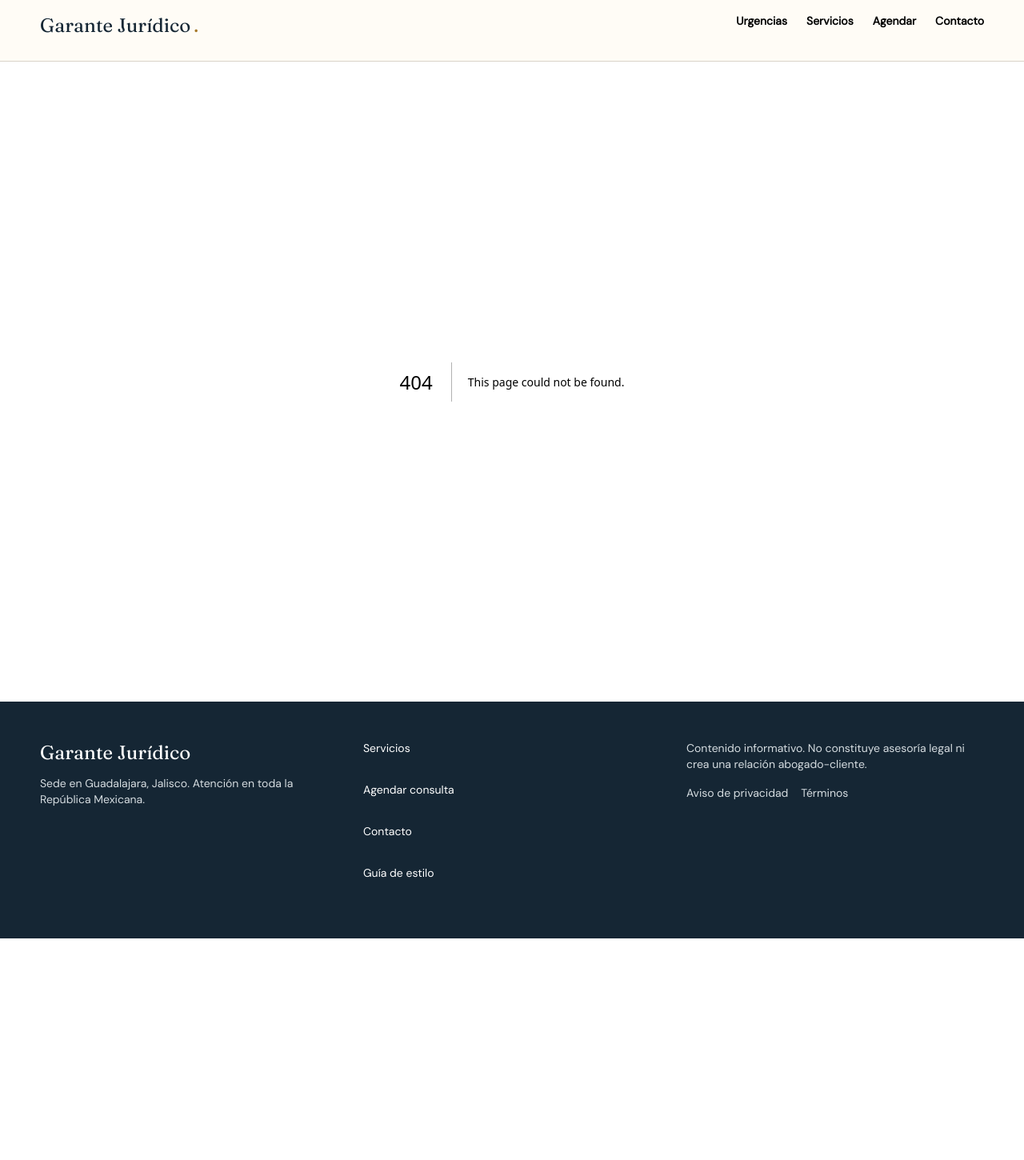
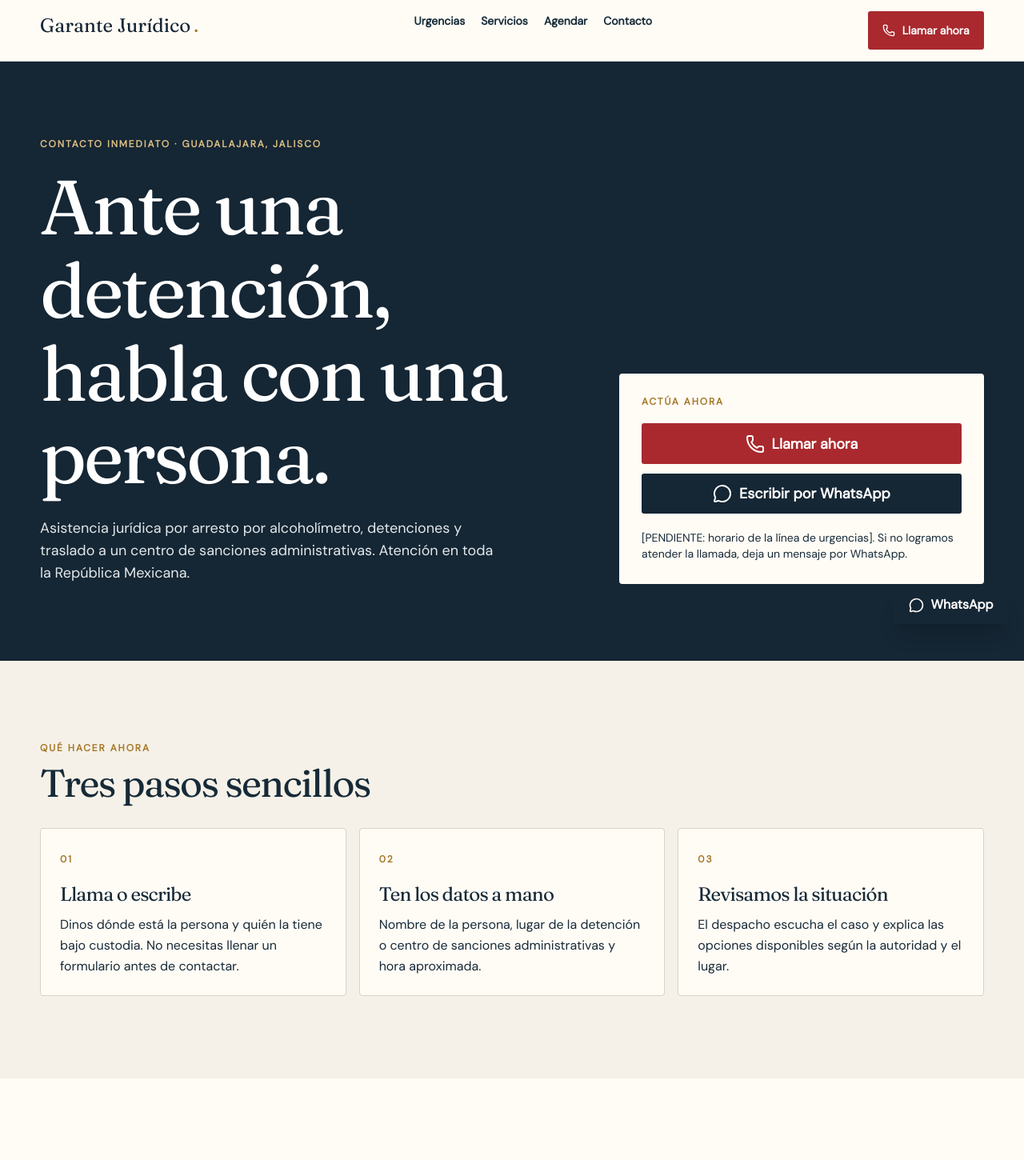
Before and after one commit to rodrigoliz2/garantelegal, a Next.js app: page /urgencias in a window 1280 px wide. Before the commit this address had no page. Shown: the top 1450 px of the page at 80% size. Before the commit the page ends 1173 px from the top, so only its background shows below. Built offline with nearby package versions, Linux system fonts and the light colour scheme.

Commit message:
Add persistent emergency contact and urgency page

```diff
--- a/src/app/layout.tsx
+++ b/src/app/layout.tsx
@@ -3,6 +3,7 @@ import "./globals.css";
 import { SiteHeader } from "@/components/site-header";
 import { SiteFooter } from "@/components/site-footer";
 import { siteConfig } from "@/site.config";
+import { EmergencyBar } from "@/components/emergency-bar";
 
 export const metadata: Metadata = {
   title: { default: siteConfig.name, template: `%s | ${siteConfig.name}` },
@@ -11,5 +12,5 @@ export const metadata: Metadata = {
 };
 
 export default function RootLayout({ children }: Readonly<{ children: React.ReactNode }>) {
-  return <html lang="es-MX"><body><a href="#contenido" className="sr-only focus:not-sr-only focus:absolute focus:z-[100] focus:bg-paper focus:p-3">Saltar al contenido</a><SiteHeader /><main id="contenido">{children}</main><SiteFooter /></body></html>;
+  return <html lang="es-MX"><body className="pb-[72px] md:pb-0"><a href="#contenido" className="sr-only focus:not-sr-only focus:absolute focus:z-[100] focus:bg-paper focus:p-3">Saltar al contenido</a><SiteHeader /><main id="contenido">{children}</main><SiteFooter /><EmergencyBar /></body></html>;
 }
--- /dev/null
+++ b/src/app/urgencias/page.tsx
@@ -0,0 +1,27 @@
+import type { Metadata } from "next";
+import { MessageCircle, Phone, ArrowRight } from "lucide-react";
+import { emergencyPhoneHref, emergencyWhatsAppHref } from "@/lib/contact";
+import { siteConfig } from "@/site.config";
+
+export const metadata: Metadata = {
+  title: "Urgencias jurídicas por detención y alcoholímetro",
+  description: `Ayuda jurídica ante detenciones y arrestos por alcoholímetro. Sede en ${siteConfig.city}, atención nacional.`
+};
+
+const steps = [
+  { title: "Llama o escribe", text: "Dinos dónde está la persona y quién la tiene bajo custodia. No necesitas llenar un formulario antes de contactar." },
+  { title: "Ten los datos a mano", text: "Nombre de la persona, lugar de la detención o centro de sanciones administrativas y hora aproximada." },
+  { title: "Revisamos la situación", text: "El despacho escucha el caso y explica las opciones disponibles según la autoridad y el lugar." }
+];
+
+export default function EmergenciesPage() {
+  return <>
+    <section className="bg-navy py-16 text-white md:py-24"><div className="container-page grid gap-10 lg:grid-cols-[1.2fr_.8fr] lg:items-end">
+      <div><p className="eyebrow text-[#dbbf83]">Contacto inmediato · {siteConfig.city}</p><h1 className="display mt-5 max-w-3xl text-[clamp(3rem,8vw,6rem)]">Ante una detención, habla con una persona.</h1><p className="mt-6 max-w-xl text-lg text-[#e2e8eb]">Asistencia jurídica por arresto por alcoholímetro, detenciones y traslado a un centro de sanciones administrativas. Atención en {siteConfig.coverage}.</p></div>
+      <div className="rounded bg-paper p-5 text-ink md:p-7"><p className="eyebrow text-brass">Actúa ahora</p><div className="mt-5 grid gap-3"><a className="btn btn-emergency w-full text-lg" href={emergencyPhoneHref} data-event="clic_llamar" data-origin="urgencias"><Phone aria-hidden="true" />Llamar ahora</a><a className="btn btn-primary w-full text-lg" href={emergencyWhatsAppHref} target="_blank" rel="noopener noreferrer" data-event="clic_whatsapp" data-origin="urgencias"><MessageCircle aria-hidden="true" />Escribir por WhatsApp</a></div><p className="mt-5 text-sm">{siteConfig.emergencyHours}. Si no logramos atender la llamada, deja un mensaje por WhatsApp.</p></div>
+    </div></section>
+    <section className="section-pad container-page"><p className="eyebrow text-brass">Qué hacer ahora</p><h2 className="display mt-3 max-w-2xl text-4xl md:text-5xl">Tres pasos sencillos</h2><div className="mt-8 grid gap-4 md:grid-cols-3">{steps.map((step, i) => <div className="card p-6" key={step.title}><span className="eyebrow text-brass">0{i + 1}</span><h3 className="display mt-5 text-2xl">{step.title}</h3><p className="mt-3">{step.text}</p></div>)}</div></section>
+    <section className="bg-paper section-pad"><div className="container-page grid gap-8 md:grid-cols-2"><div><p className="eyebrow text-brass">Al comunicarte</p><h2 className="display mt-3 text-4xl">Datos que ayudan a orientarte</h2></div><ul className="space-y-4">{["Nombre de la persona detenida y cómo contactarte.", "Ciudad, lugar o autoridad que realizó la detención.", "Hora aproximada y documento o boleta que recibió, si existe."].map(item => <li className="flex gap-3 border-b border-[#d8d3c8] pb-4" key={item}><ArrowRight className="mt-1 shrink-0 text-brass" size={18} aria-hidden="true" />{item}</li>)}</ul></div></section>
+    <section className="section-pad container-page"><p className="eyebrow text-brass">Preguntas frecuentes</p><h2 className="display mt-3 text-4xl">Antes de llamar</h2><div className="mt-7 max-w-3xl space-y-5"><div><h3 className="font-bold">¿Debo esperar a tener todos los documentos?</h3><p>No. Puedes llamar con los datos disponibles y reunir el resto después.</p></div><div><h3 className="font-bold">¿Atienden fuera de Guadalajara?</h3><p>Sí, el despacho indica opciones de atención en {siteConfig.coverage} según el asunto.</p></div><div><h3 className="font-bold">¿Qué significa amparo?</h3><p>Es un proceso judicial para pedir la protección de derechos frente a ciertos actos de autoridad. Su viabilidad depende del caso concreto.</p></div></div><p className="mt-8 rounded border-l-4 border-brass bg-paper p-4 text-sm"><strong>Borrador para revisión del abogado titular:</strong> «El Torito» (CDMX) y «la Curva» (Guadalajara) son nombres locales que deben comprobarse antes de publicar. El contenido es informativo y no sustituye una consulta jurídica.</p></section>
+  </>;
+}
--- /dev/null
+++ b/src/components/emergency-bar.tsx
@@ -0,0 +1,16 @@
+import { MessageCircle, Phone } from "lucide-react";
+import { emergencyPhoneHref, emergencyWhatsAppHref } from "@/lib/contact";
+import { siteConfig } from "@/site.config";
+
+export function EmergencyBar() {
+  return <>
+    <div className="fixed inset-x-0 bottom-0 z-50 border-t border-[#721d22] bg-paper p-2 shadow-[0_-5px_22px_#15263428] md:hidden" aria-label="Contacto inmediato">
+      <div className="mx-auto grid max-w-xl grid-cols-2 gap-2">
+        <a className="btn btn-emergency" href={emergencyPhoneHref} data-event="clic_llamar" data-origin="barra"><Phone size={18} aria-hidden="true" />Llamar ahora</a>
+        <a className="btn btn-primary" href={emergencyWhatsAppHref} target="_blank" rel="noopener noreferrer" data-event="clic_whatsapp" data-origin="barra"><MessageCircle size={18} aria-hidden="true" />WhatsApp</a>
+      </div>
+    </div>
+    <a className="btn btn-primary fixed bottom-5 right-5 z-50 hidden shadow-xl md:inline-flex" href={emergencyWhatsAppHref} target="_blank" rel="noopener noreferrer" data-event="clic_whatsapp" data-origin="flotante"><MessageCircle size={19} aria-hidden="true" />WhatsApp</a>
+    <span className="sr-only">Horario de la línea: {siteConfig.emergencyHours}</span>
+  </>;
+}
--- a/src/components/site-header.tsx
+++ b/src/components/site-header.tsx
@@ -1,5 +1,6 @@
 import Link from "next/link";
 import { siteConfig } from "@/site.config";
+import { Phone } from "lucide-react";
 
 export function SiteHeader() {
   return (
@@ -8,12 +9,13 @@ export function SiteHeader() {
         <Link href="/" className="font-display text-xl font-semibold leading-none text-navy md:text-2xl" aria-label={`${siteConfig.name}, inicio`}>
           {siteConfig.name}<span className="ml-1 text-brass">.</span>
         </Link>
-        <nav className="hidden items-center gap-6 text-sm font-semibold md:flex" aria-label="Navegación principal">
+        <nav className="hidden items-center gap-5 text-sm font-semibold lg:flex" aria-label="Navegación principal">
           <Link href="/urgencias" className="hover:underline">Urgencias</Link>
           <Link href="/servicios" className="hover:underline">Servicios</Link>
           <Link href="/agendar" className="hover:underline">Agendar</Link>
           <Link href="/contacto" className="hover:underline">Contacto</Link>
         </nav>
+        <a href={siteConfig.phoneHref} className="btn btn-emergency hidden text-sm md:inline-flex" data-event="clic_llamar" data-origin="encabezado"><Phone size={16} aria-hidden="true" />Llamar ahora</a>
         <Link href="/servicios" className="text-sm font-semibold underline md:hidden">Servicios</Link>
       </div>
     </header>
--- /dev/null
+++ b/src/lib/contact.ts
@@ -0,0 +1,14 @@
+import { siteConfig, whatsappHref } from "@/site.config";
+
+export const emergencyMessage = "URGENTE: necesito ayuda por una detención. Nombre: __ · Lugar: __ · Hora: __";
+
+export function serviceMessage(service: string) {
+  return `Hola, quiero información sobre ${service}.`;
+}
+
+export function appointmentMessage(service = "__", day = "__", modality = "__") {
+  return `Hola, quiero agendar una consulta. Servicio: ${service} · Día preferido: ${day} · Modalidad: ${modality}`;
+}
+
+export const emergencyWhatsAppHref = whatsappHref(emergencyMessage);
+export const emergencyPhoneHref = siteConfig.phoneHref;
```
Also changed, not shown: vitest.config.ts (added, +7 -0 lines), 1 other file (tests, documents, lock files or other folders).
